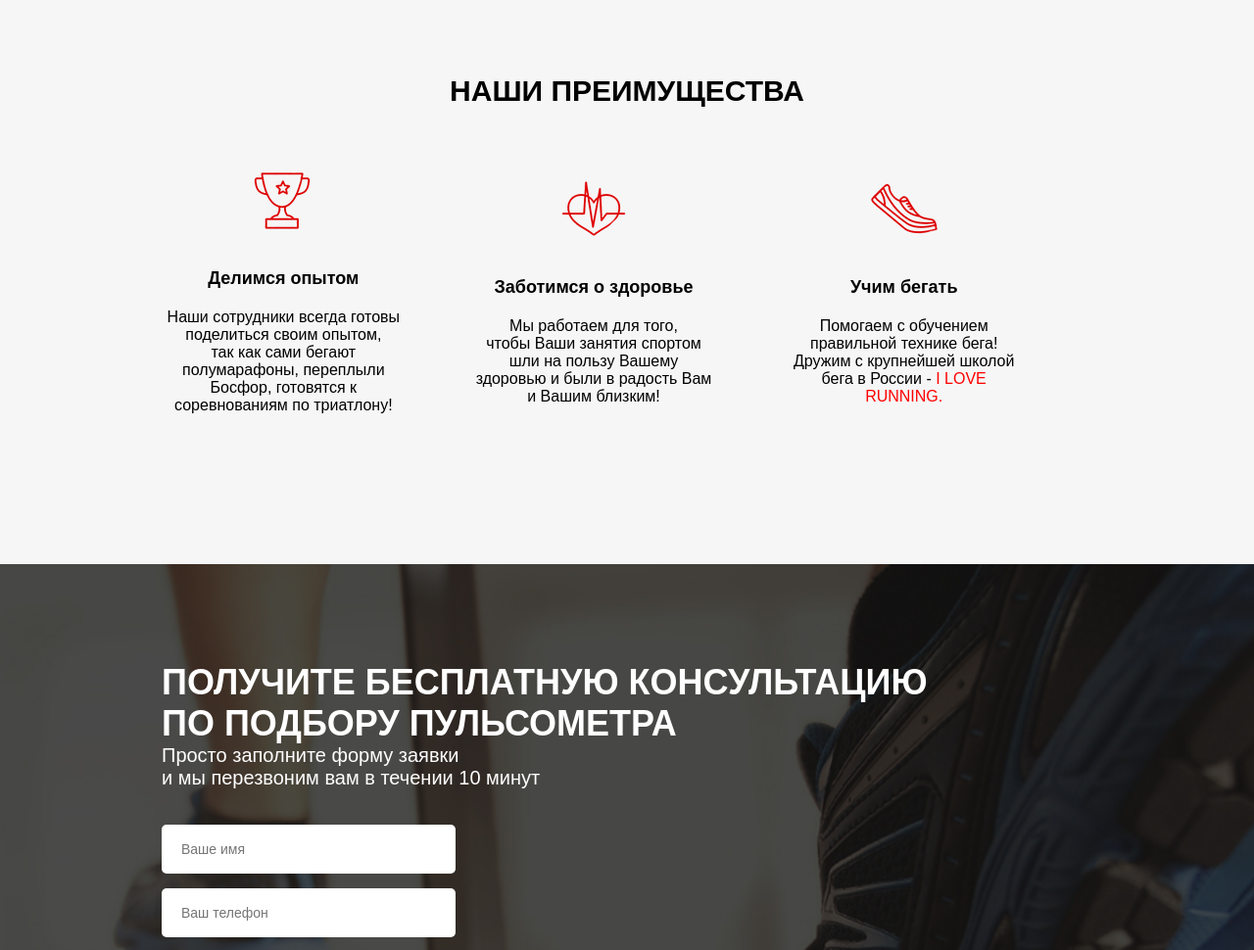
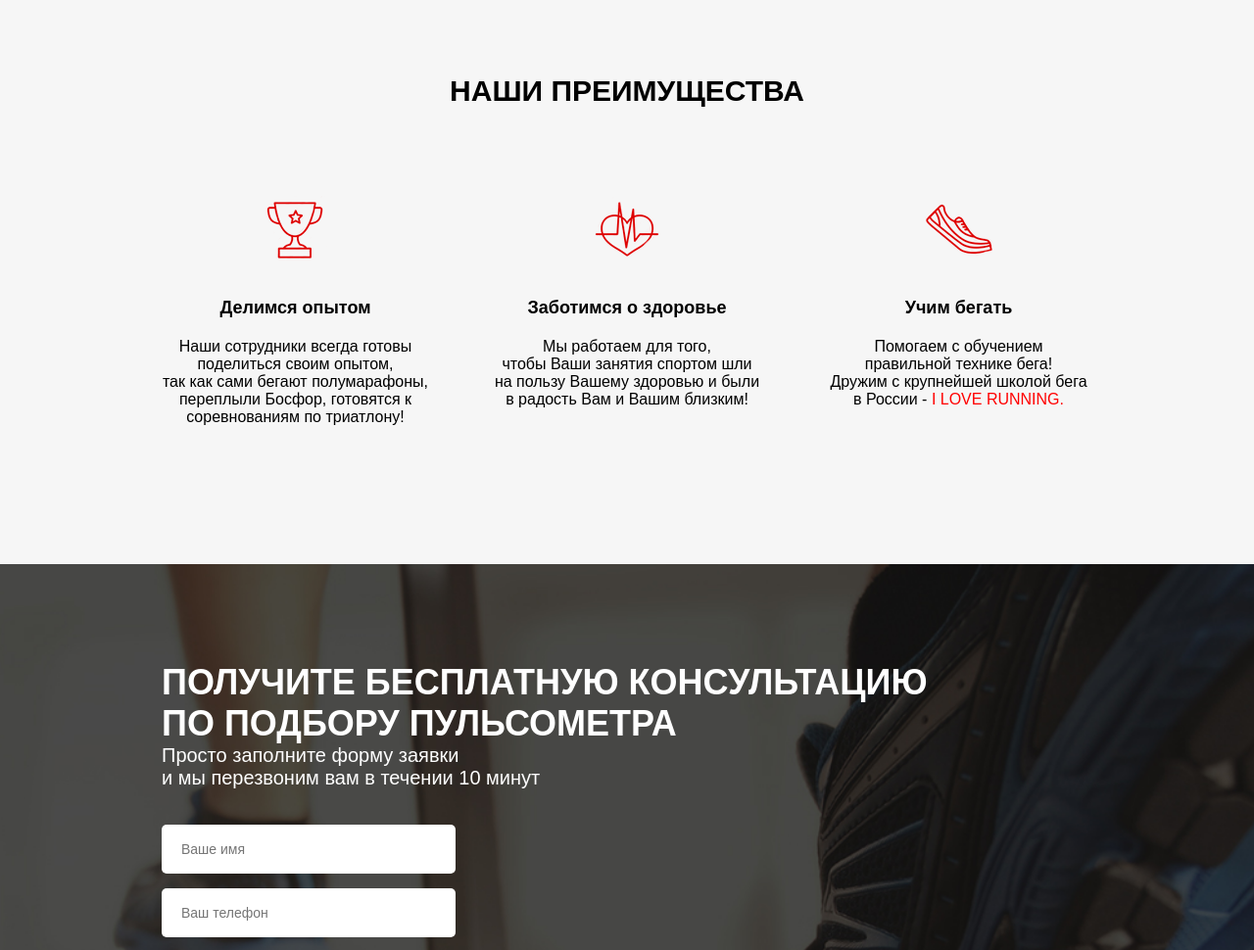
Before and after one commit to 1ogosh/Pulse-Landing, a website: page src/index.html in a window 1280 px wide. Shown: the part 782-1752 px from the top of the page at 98% size. Drawn offline with nearby package versions, Linux system fonts and the light colour scheme; a web font is replaced by a local one.

Commit message:
priorites corrected

```diff
--- a/src/index.html
+++ b/src/index.html
@@ -63,7 +63,7 @@
                     <div class="priorites_icon"><img src="img/icons/cup.png" alt="cup"></div>
                     <div class="priorites_subheader">Делимся опытом</div>
                     <div class="priorites_descr">
-                        Наши сотрудники всегда готовы поделиться своим опытом, <br> так как сами бегают полумарафоны, переплыли Босфор, готовятся к соревнованиям по триатлону!
+                        Наши сотрудники всегда готовы поделиться своим опытом, <br> так как сами бегают полумарафоны, <br> переплыли Босфор, готовятся к соревнованиям по триатлону!
                     </div>
                 </div>
                 <div class="priorites_item">
--- a/src/scss/_priorites.scss
+++ b/src/scss/_priorites.scss
@@ -11,13 +11,13 @@
         font-size: 30px;
     }
     &_items{
+        padding-top: 30px;
         display: flex;
-        align-items: center;
+        justify-content: space-between;
 
     }
     &_item{
         width: 273px;
-        margin-right: 68px;
         text-align: center;
     }
     &_subheader{
```
Also changed, not shown: src/css/style.css.
